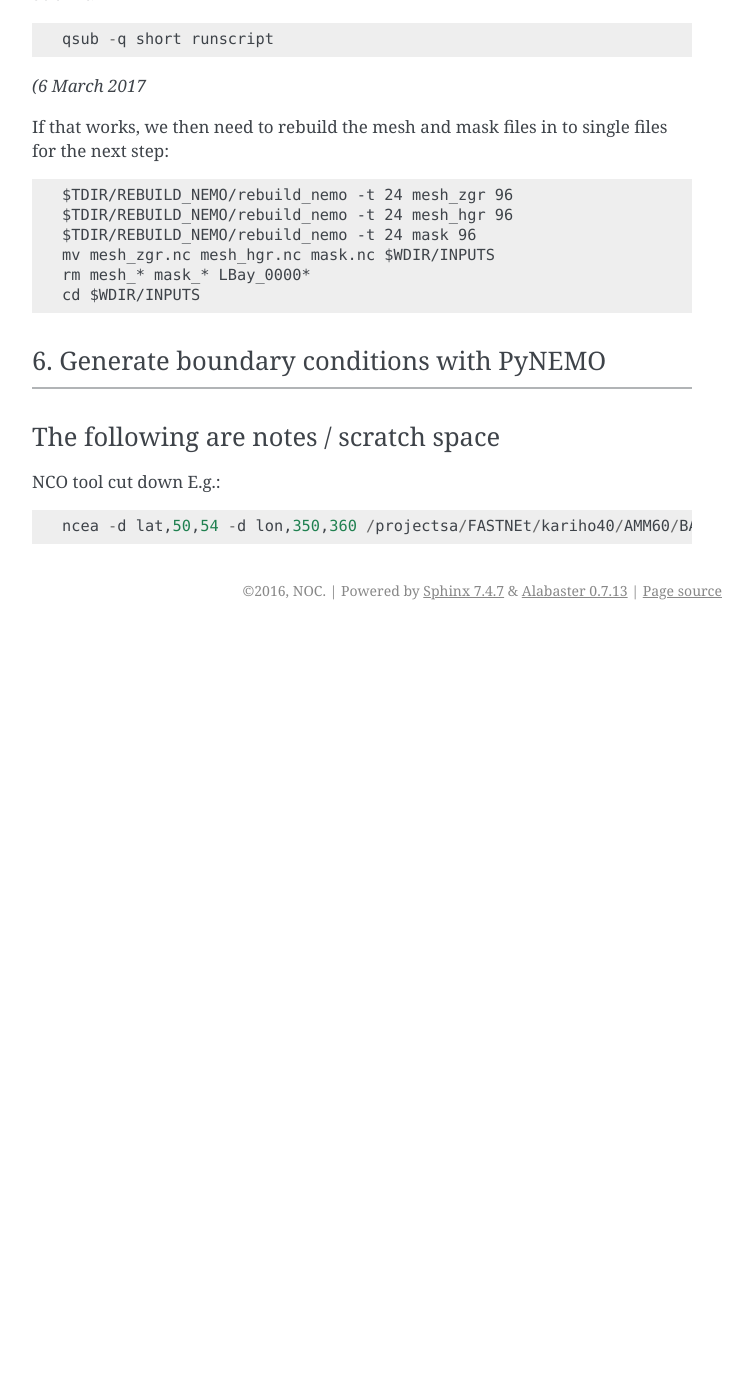
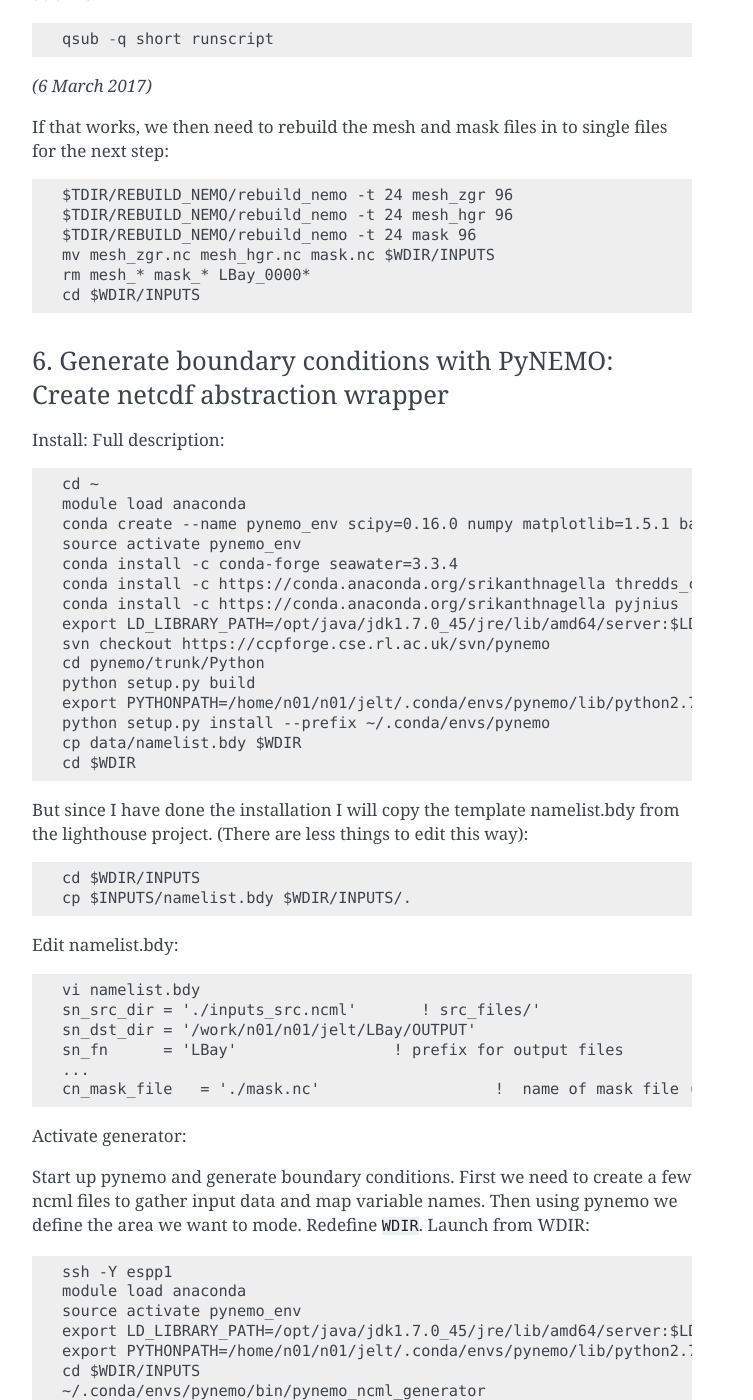
Before and after one commit to NOC-MSM/SEAsia, a Sphinx documentation site: the page built from docs/source/LBay.rst, in a window 1280 px wide and 1400 px high, scrolled down 11192 px. Shown: the whole window, without its empty margins (388-1141 px from the left). Built offline with Sphinx 7.4.7, drawn with Linux system fonts in a browser that asks for light colours; before the commit the page ends 11822 px from its top, so only the background shows below that; some of the changed text lies outside the part shown.

Commit message:
pynemo_generator and pynemo guis working

```diff
--- a/docs/source/LBay.rst
+++ b/docs/source/LBay.rst
@@ -534,8 +534,7 @@ Submit::
   qsub -q short runscript
 
 
-
-*(6 March 2017*
+*(6 March 2017)*
 
 If that works, we then need to rebuild the mesh and mask files in to single files for the next step::
 
@@ -546,14 +545,89 @@ If that works, we then need to rebuild the mesh and mask files in to single file
   rm mesh_* mask_* LBay_0000*
   cd $WDIR/INPUTS
 
-6. Generate boundary conditions with PyNEMO
-+++++++++++++++++++++++++++++++++++++++++++
+6. Generate boundary conditions with PyNEMO: Create netcdf abstraction wrapper
+++++++++++++++++++++++++++++++++++++++++++++++++++++++++++++++++++++++++++++++
 
-----
+Install: Full description::
 
-The following are notes / scratch space
-+++++++++++++++++++++++++++++++++++++++
+  cd ~
+  module load anaconda
+  conda create --name pynemo_env scipy=0.16.0 numpy matplotlib=1.5.1 basemap netcdf4 libgfortran=1.0.0
+  source activate pynemo_env
+  conda install -c conda-forge seawater=3.3.4
+  conda install -c https://conda.anaconda.org/srikanthnagella thredds_crawler
+  conda install -c https://conda.anaconda.org/srikanthnagella pyjnius
+  export LD_LIBRARY_PATH=/opt/java/jdk1.7.0_45/jre/lib/amd64/server:$LD_LIBRARY_PATH
+  svn checkout https://ccpforge.cse.rl.ac.uk/svn/pynemo
+  cd pynemo/trunk/Python
+  python setup.py build
+  export PYTHONPATH=/home/n01/n01/jelt/.conda/envs/pynemo/lib/python2.7/site-packages/:$PYTHONPATH
+  python setup.py install --prefix ~/.conda/envs/pynemo
+  cp data/namelist.bdy $WDIR
+  cd $WDIR
 
-NCO tool cut down E.g.::
+But since I have done the installation I will copy the template namelist.bdy
+from the lighthouse project. (There are less things to edit this way)::
 
-  ncea -d lat,50,54 -d lon,350,360 /projectsa/FASTNEt/kariho40/AMM60/BATHY/bathy_AMM60.nc  /scratch/jelt/tmp/GEBCO_cutdown.nc
+  cd $WDIR/INPUTS
+  cp $INPUTS/namelist.bdy $WDIR/INPUTS/.
+
+
+Edit namelist.bdy::
+
+  vi namelist.bdy
+  sn_src_dir = './inputs_src.ncml'       ! src_files/'
+  sn_dst_dir = '/work/n01/n01/jelt/LBay/OUTPUT'
+  sn_fn      = 'LBay'                 ! prefix for output files
+  ...
+  cn_mask_file   = './mask.nc'                   !  name of mask file (if ln_mask_file=.TRUE.)
+
+
+Activate generator:
+
+Start up pynemo and generate boundary conditions. First we need to create a
+few ncml files to gather input data and map variable names. Then using pynemo
+we define the area we want to mode.
+Redefine ``WDIR``. Launch from WDIR::
+
+  ssh -Y espp1
+  module load anaconda
+  source activate pynemo_env
+  export LD_LIBRARY_PATH=/opt/java/jdk1.7.0_45/jre/lib/amd64/server:$LD_LIBRARY_PATH
+  export PYTHONPATH=/home/n01/n01/jelt/.conda/envs/pynemo/lib/python2.7/site-packages/:$PYTHONPATH
+  cd $WDIR/INPUTS
+  ~/.conda/envs/pynemo/bin/pynemo_ncml_generator
+
+| Note the file path for output filename is
+ ``/work/n01/n01/jelt/LBay/INPUTS/inputs_src.ncml`` for the work dir. Has to
+  match the ``sn_src_dir``
+| Source directory: ``http://esurgeod.noc.soton.ac.uk:8080/thredds/dodsC/PyNEMO/data``
+| For the Grid tab, added source directory only - no Reg expressions
+|For the Ice tab, added source directory and a duff reg exp (latter prob not
+required)
+| Filled in the Tracer and Dynamics tabs: using T,S & U,V,Z in the reg
+expressions e.g. .*Z\.nc$
+| Click to generate ``inputs_src.ncml`` file.
+
+
+7. Generate boundary conditions with PyNEMO: Run PyNMEO
++++++++++++++++++++++++++++++++++++++++++++++++++++++++
+
+::
+
+  ssh -Y espp1
+  module load anaconda
+  source activate pynemo_env
+
+  export PYTHONPATH=~/.conda/envs/pynemo/lib/python2.7/site-packages/:$PYTHONPATH
+  export LD_LIBRARY_PATH=/opt/java/jdk1.7.0_45/jre/lib/amd64/server:$LD_LIBRARY_PATH
+  export PYTHONPATH=~/.conda/envs/pynemo_env/lib/python2.7/site-packages:$PYTHONPATH
+  cd $WDIR/INPUTS
+  ~/.conda/envs/pynemo/bin/pynemo -g -s namelist.bdy
+
+Once the area of interest is selected and the close button is clicked, open
+boundary data should be generated in $WDIR/OUTPUT
+
+
+8. Run the configuration
+++++++++++++++++++++++++
```
